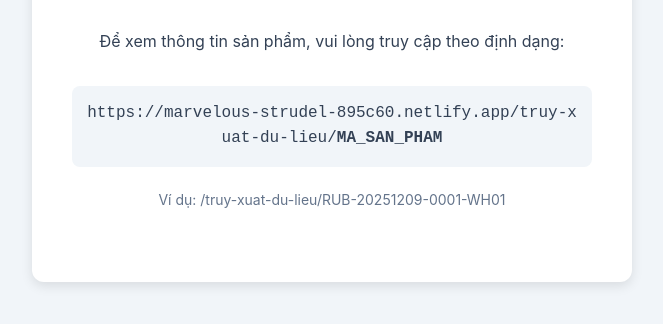
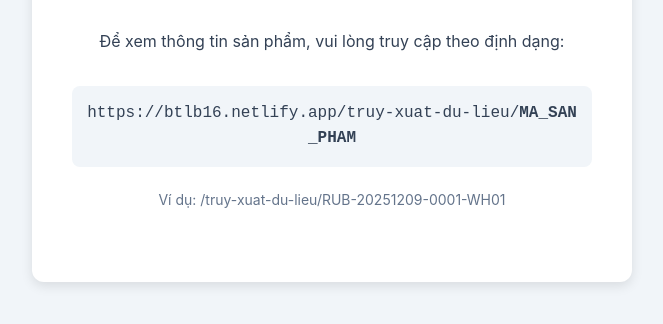
Before and after one commit to PhamAnhTu2409/BTLB16, a plain HTML site: page index.html in a window 1280 px wide. Shown: the part 372-696 px from the top of the page, without its empty margins (308-971 px from the left). Drawn offline with Linux system fonts and the light colour scheme.

Commit message:
new site

```diff
--- a/index.html
+++ b/index.html
@@ -61,7 +61,7 @@
         Để xem thông tin sản phẩm, vui lòng truy cập theo định dạng:
       </p>
       <div class="example-url">
-        https://marvelous-strudel-895c60.netlify.app/truy-xuat-du-lieu/<strong>MA_SAN_PHAM</strong>
+        https://btlb16.netlify.app/truy-xuat-du-lieu/<strong>MA_SAN_PHAM</strong>
       </div>
       <p style="margin-top: 20px; font-size: 14px; color: #64748b;">
         Ví dụ: /truy-xuat-du-lieu/RUB-20251209-0001-WH01
```
